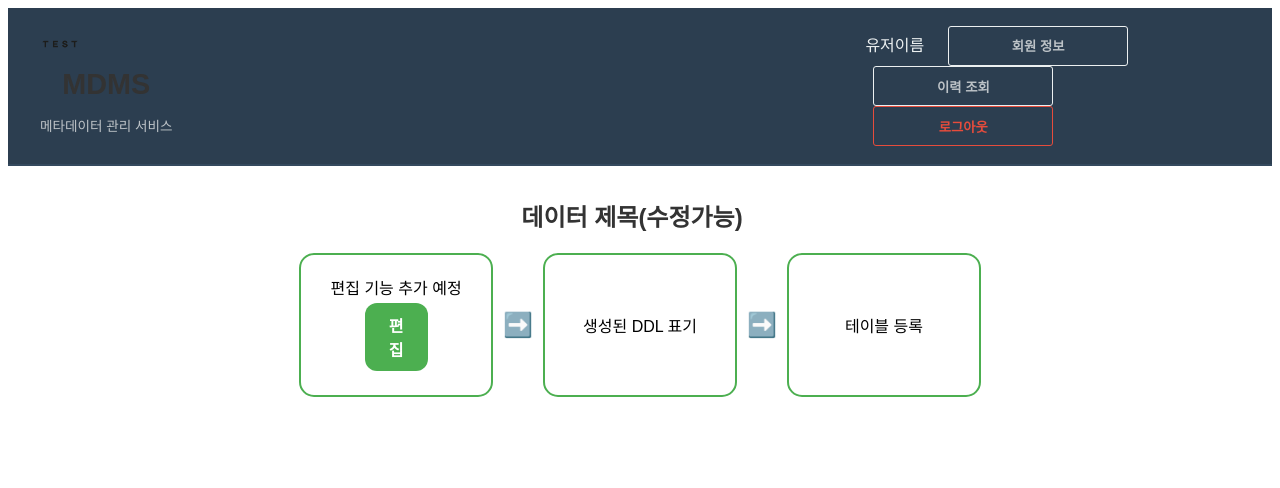
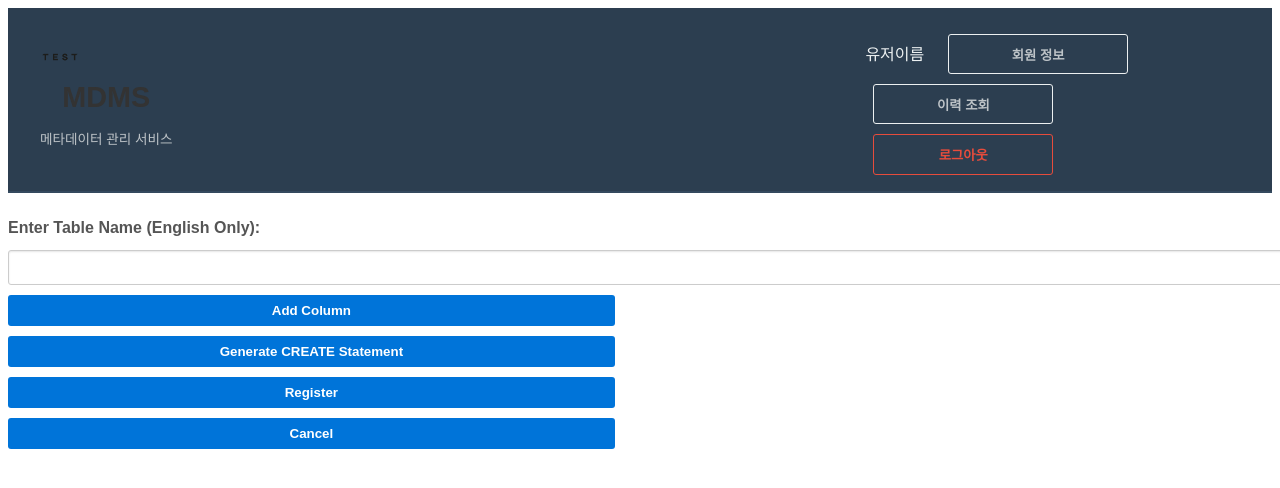
Before and after one commit to erldang/MDMS, a Vue app in the folder Front-end/mdms_fe/: page /data-register in a window 1280 px wide. Shown: the top 488 px of the page. Built offline with nearby package versions, Linux system fonts and the light colour scheme; sample sign-in values are in the browser's storage.

Commit message:
데이터 테이블 등록 페이지 초기안

```diff
--- a/Front-end/mdms_fe/src/Page/DataRegister/DataRegister.css
+++ /dev/null
@@ -1,114 +0,0 @@
-.data-register-container {
-    text-align: center;
-  }
-
-  .data-register-title {
-    margin-bottom: 20px;
-  }
-
-  .process-steps {
-    display: flex;
-    justify-content: center;
-    align-items: center;
-  }
-
-  .process-step {
-    border: 2px solid #4CAF50;
-    border-radius: 15px;
-    padding: 20px;
-    width: 150px;
-    height: 100px;
-    display: flex;
-    justify-content: center;
-    align-items: center;
-    margin: 0 10px;
-  }
-
-  .process-arrow {
-    font-size: 24px;
-    color: #333;
-  }
-
-  .step-content p {
-    margin: 0;
-  }
-
-  .modal-overlay {
-    position: fixed;
-    top: 0;
-    left: 0;
-    right: 0;
-    bottom: 0;
-    background-color: rgba(0, 0, 0, 0.5);
-    display: flex;
-    justify-content: center;
-    align-items: center;
-  }
-
-  .modal-content {
-    background-color: white;
-    padding: 20px;
-    border-radius: 15px;
-    box-shadow: 0 2px 8px rgba(0, 0, 0, 0.26);
-    z-index: 100;
-  }
-
-  .data-columns-container {
-    display: flex;
-    justify-content: flex-start; /* Changed to flex-start to align children to the start */
-    align-items: flex-start;
-    flex-wrap: wrap;
-    gap: 10px;
-    padding-left: 20px; /* Adding padding to ensure "+" button does not stick to the side */
-  }
-
-  .add-button {
-    margin: 0 auto;
-    display: flex;
-    align-items: center;
-    justify-content: center;
-    padding: 10px;
-    background-color: #4CAF50;
-    color: white;
-    font-size: 24px;
-    border-radius: 50%;
-    width: 40px;
-    height: 40px;
-    cursor: pointer;
-    border: none;
-    outline: none;
-  }
-
-  .data-column {
-    margin: 10px;
-    padding: 20px;
-    flex: 1;
-    min-width: 150px;
-    max-width: 300px;
-  }
-
-  .data-column button {
-    background-color: #f44336; /* A red color for visibility */
-    color: white; /* White text for contrast */
-    padding: 10px 24px;
-    border: none;
-    border-radius: 12px;
-    cursor: pointer;
-    outline: none; /* Removes the outline */
-    margin-top: 10px; /* Add some space above the remove button */
-    width: 100%; /* Make the button full width */
-  }
-  .process-step button {
-    background-color: #4CAF50; /* Green */
-    border: none;
-    color: white;
-    padding: 10px 24px;
-    text-align: center;
-    text-decoration: none;
-    display: inline-block;
-    font-size: 16px;
-    margin: 4px 2px;
-    cursor: pointer;
-    border-radius: 12px;
-    outline: none; /* Optional: removes the outline */
-  }
--- a/Front-end/mdms_fe/src/Page/DataRegister/DataRegister.vue
+++ b/Front-end/mdms_fe/src/Page/DataRegister/DataRegister.vue
@@ -1,189 +1,248 @@
 <template>
-    <div class="data-register-container">
-      <h1 class="data-register-title">데이터 제목(수정가능)</h1>
-      <div class="process-steps">
-        <div class="process-step">
-          <div class="step-content">
-            <p>편집 기능 추가 예정</p>
-            <button @click="showModal = true">편집</button>
-          </div>
-        </div>
-        <div class="process-arrow">
-          <p>➡️</p>
-        </div>
-        <div class="process-step">
-          <div class="step-content">
-            <p>생성된 DDL 표기</p>
-          </div>
-        </div>
-        <div class="process-arrow">
-          <p>➡️</p>
-        </div>
-        <div class="process-step">
-          <div class="step-content">
-            <p>테이블 등록</p>
-          </div>
-        </div>
-      </div>
-      <div v-if="showModal" class="modal-overlay" @click="closeModal">
-        <div class="modal-content" @click.stop>
-        <h2>편집 창</h2>
-        <div class="data-columns-container">
-            <data-column v-for="(column, index) in dataColumns" :key="index">
-            <button @click="removeDataColumn(index)">제거</button>
-            </data-column>
-            <button class="add-button" @click="addDataColumn">+</button>
+  <div>
+    <form @submit.prevent="generateCreateStatement">
+      <label for="tableName">Enter Table Name (English Only):</label>
+      <input type="text" id="tableName" v-model="tableName" required>
+
+      <button type="button" @click="addDataType">Add Column</button>
+
+      <div v-for="(dataType, index) in dataTypes" :key="dataType.id">
+        <label for="dataType">Choose Data Type:</label>
+        <select v-model="dataType.selected" required>
+          <option disabled value="">Please Select</option>
+          <option v-for="type in dataTypeOptions" :value="type" :key="type">
+            {{ type }}
+          </option>
+        </select>
+
+        <label for="search">Search Column Name:</label>
+        <input type="search" v-model="dataType.search" @input="searchDataType(dataType)">
+
+        <!-- 검색 결과를 리스트로 표시하고 선택 가능하게 합니다. -->
+        <ul v-if="dataType.searchResults.length">
+          <li v-for="result in dataType.searchResults" :key="result.no">
+            <button type="button" @click="selectRecommendation(index, result.classificationName)">
+              {{ result.classificationName }}
+            </button>
+            <label>{{ result.description }}</label>
+            <label>{{ result.dataType }}</label>
+          </li>
+        </ul>
+
+        <!-- 검색 결과가 5개 이하일 때, 그 아래에 사용자 정의 추가 버튼을 표시합니다. -->
+        <div v-if="dataType.searchResults.length && dataType.searchResults.length <= 5">
+          <button type="button" @click="customAdd(index)">
+            Custom Add
+          </button>
         </div>
 
-        <button class="close-button" @click="closeModal">닫기</button>
-        </div>
-    </div>
+        <button type="button" @click="removeDataType(index)">Remove Column</button>
+      </div>
+
+      <button type="submit">Generate CREATE Statement</button>
+      <button type="button" @click="registerTable">Register</button>
+      <button type="button" @click="cancel">Cancel</button>
+    </form>
   </div>
 </template>
 
 <script>
-import './DataRegister.css'
-import DataColumn from '@/Layout/DataColumn.vue';
 export default {
-    components: {
-    DataColumn
-  },
   data() {
     return {
-      showModal: false,
-      dataColumns: [
-        {}, {}, {} // 초기에 3개의 DataColumn을 표시
+      tableName: '',
+      dataTypes: [],
+      dataTypeOptions: ['INT', 'VARCHAR', 'TEXT', 'DATE', 'CHAR'],
+      serverData: [
+        {
+          "no": 1,
+          "classificationName": "코드",
+          "domain": "코드C12",
+          "description": "정보를 나타내기 위한 기호 체계로 고정된 데이터 길이로 표현한 것",
+          "dataType": "CHAR",
+          "dataLength": "12",
+          "decimalPointLength": "0",
+          "saveFormat": "12자리 문자",
+          "expressionForm": "-",
+          "unitName": "-",
+          "tolerance": "-",
+          "degree": "2"
+        },
+        {
+          "no": 2,
+          "classificationName": "이름",
+          "domain": "이름N20",
+          "description": "사람의 이름을 표기하는 데 사용되는 문자열",
+          "dataType": "VARCHAR",
+          "dataLength": "20",
+          "decimalPointLength": "0",
+          "saveFormat": "최대 20자리 문자",
+          "expressionForm": "-",
+          "unitName": "-",
+          "tolerance": "-",
+          "degree": "1"
+        },
+        {
+          "no": 3,
+          "classificationName": "주소",
+          "domain": "주소A50",
+          "description": "거주지를 표시하는 데 사용되는 문자열",
+          "dataType": "VARCHAR",
+          "dataLength": "50",
+          "decimalPointLength": "0",
+          "saveFormat": "최대 50자리 문자",
+          "expressionForm": "-",
+          "unitName": "-",
+          "tolerance": "-",
+          "degree": "1"
+        }
       ],
     };
-
   },
   methods: {
-    closeModal() {
-      this.showModal = false;
+    addDataType() {
+      this.dataTypes.push({
+        id: Date.now(),
+        selected: '',
+        search: '',
+        searchResults: []
+      });
     },
-    addDataColumn() {
-      this.dataColumns.push({}); // 새 DataColumn 객체를 추가
+    searchDataType(dataType) {
+      if (dataType.search) {
+        let searchString = dataType.search.toLowerCase();
+        dataType.searchResults = this.serverData.filter(item =>
+          item.classificationName.toLowerCase().includes(searchString)
+        );
+      } else {
+        // 검색어가 비어있을 때 처리할 내용 추가
+        dataType.searchResults = [];
+      }
     },
-    removeDataColumn(index) {
-        this.dataColumns.splice(index, 1);
+    selectRecommendation(index, recommendation) {
+    // 선택된 추천 값을 해당 데이터 타입의 선택된 값으로 설정
+    this.dataTypes[index].selected = recommendation;
+    // 검색 결과를 비우고 검색 입력을 추천된 값으로 설정 (옵션)
+    this.dataTypes[index].searchResults = [];
+    this.dataTypes[index].search = recommendation;
+    },
+    removeDataType(index) {
+      this.dataTypes.splice(index, 1);
+    },
+    generateCreateStatement() {
+      // 테이블 이름 가져오기
+      const tableName = this.tableName.trim();
+
+      // 테이블 이름이 비어있을 경우 예외 처리
+      if (!tableName) {
+        alert("Please enter a table name.");
+        return;
+      }
+
+      // CREATE TABLE 문 생성
+      let createStatement = `CREATE TABLE ${tableName} (\n`;
+
+      // ID 열 추가 (기본키, 자동 증가)
+      createStatement += "  ID INT PRIMARY KEY AUTO_INCREMENT,\n";
+
+      // DataType 열 추가
+      for (const dataType of this.dataTypes) {
+        const columnName = dataType.search.trim();
+        const dataTypeValue = dataType.selected;
+
+        // Column Name이 비어있을 경우 예외 처리
+        if (!columnName) {
+          alert("Please enter a column name for all data types.");
+          return;
+        }
+
+        createStatement += `  ${columnName} ${dataTypeValue},\n`;
+      }
+
+      // 마지막 쉼표와 개행 문자 제거
+      createStatement = createStatement.slice(0, -2) + "\n";
+
+      // CREATE TABLE 문 마무리
+      createStatement += ");";
+
+      // 생성된 CREATE TABLE 문을 콘솔에 출력하거나 필요한 방식으로 사용할 수 있습니다.
+      console.log("Generated CREATE TABLE statement:");
+      console.log(createStatement);
+    },
+
+    registerTable() {
+      // 여기에 테이블 등록 로직을 구현하세요.
+    },
+    cancel() {
+      // 여기에 취소 로직을 구현하세요.
+    },
+    customAdd(){
+      console.log("커스텀 버튼 눌림");
     }
-  }
+  },
+  watch: {
+    // 검색어(dataType.search)의 변화를 감지
+    'dataTypes': {
+      handler: 'searchDataType',
+      deep: true,
+    },
+  },
 };
 </script>
 
-<style scoped>
-  .data-register-container {
-    text-align: center;
+<style>
+  /* 스타일을 수정하거나 추가하세요 */
+  .container {
+    margin: 20px;
+    padding: 20px;
+    border: 1px solid #ccc;
+    border-radius: 5px;
+    background-color: #f8f8f8;
   }
 
-  .data-register-title {
-    margin-bottom: 20px;
+  form {
+    display: flex;
+    flex-direction: column;
   }
 
-  .process-steps {
-    display: flex;
-    justify-content: center;
-    align-items: center;
+  label {
+    margin-top: 10px;
   }
 
-  .process-step {
-    border: 2px solid #4CAF50;
-    border-radius: 15px;
-    padding: 20px;
-    width: 150px;
-    height: 100px;
-    display: flex;
-    justify-content: center;
-    align-items: center;
-    margin: 0 10px;
+  input[type="text"],
+  input[type="search"],
+  select {
+    width: 100%;
+    padding: 8px;
+    margin-top: 5px;
+    border: 1px solid #ccc;
+    border-radius: 3px;
+    box-shadow: inset 0 1px 2px rgba(0, 0, 0, 0.1);
   }
 
-  .process-arrow {
-    font-size: 24px;
-    color: #333;
+  button {
+    margin-top: 10px;
+    padding: 8px 16px;
+    background-color: #0074d9;
+    color: #fff;
+    border: none;
+    border-radius: 3px;
+    cursor: pointer;
   }
 
-  .step-content p {
-    margin: 0;
+  ul {
+    list-style: none;
+    padding: 0;
   }
 
-  .modal-overlay {
-    position: fixed;
-    top: 0;
-    left: 0;
-    right: 0;
-    bottom: 0;
-    background-color: rgba(0, 0, 0, 0.5);
+  li {
     display: flex;
-    justify-content: center;
     align-items: center;
+    margin-top: 10px;
   }
 
-  .modal-content {
-    background-color: white;
-    padding: 20px;
-    border-radius: 15px;
-    box-shadow: 0 2px 8px rgba(0, 0, 0, 0.26);
-    z-index: 100;
-  }
-
-  .data-columns-container {
-    display: flex;
-    justify-content: flex-start; /* Changed to flex-start to align children to the start */
-    align-items: flex-start;
-    flex-wrap: wrap;
-    gap: 10px;
-    padding-left: 20px; /* Adding padding to ensure "+" button does not stick to the side */
-  }
-
-  .add-button {
-    margin: 0 auto; /* This will center the "+" button */
-    display: flex; /* Use flex to center content inside the button */
-    align-items: center; /* Center content vertically */
-    justify-content: center; /* Center content horizontally */
-    padding: 10px; /* Add some padding */
-    background-color: #4CAF50; /* Use a distinct color */
-    color: white; /* Text color */
-    font-size: 24px; /* Make it larger */
-    border-radius: 50%; /* Circle shape */
-    width: 40px; /* Fixed width */
-    height: 40px; /* Fixed height */
-    cursor: pointer;
-    border: none; /* No border */
-    outline: none; /* No outline */
-  }
-
-  .data-column {
-    margin: 10px;
-    padding: 20px;
-    flex: 1;
-    min-width: 150px;
-    max-width: 300px;
-  }
-
-  .data-column button {
-    background-color: #f44336; /* A red color for visibility */
-    color: white; /* White text for contrast */
-    padding: 10px 24px;
-    border: none;
-    border-radius: 12px;
-    cursor: pointer;
-    outline: none; /* Removes the outline */
-    margin-top: 10px; /* Add some space above the remove button */
-    width: 100%; /* Make the button full width */
-  }
-  .process-step button {
-    background-color: #4CAF50; /* Green */
-    border: none;
-    color: white;
-    padding: 10px 24px;
-    text-align: center;
-    text-decoration: none;
-    display: inline-block;
-    font-size: 16px;
-    margin: 4px 2px;
-    cursor: pointer;
-    border-radius: 12px;
-    outline: none; /* Optional: removes the outline */
+  li button {
+    background-color: #33cc33;
+    margin-right: 10px;
   }
 </style>
--- a/Front-end/mdms_fe/src/router/index.js
+++ b/Front-end/mdms_fe/src/router/index.js
@@ -84,7 +84,7 @@ const router = createRouter({
 
 router.beforeEach((to, from, next) => {
   // 로그인, 회원가입, 비밀번호 찾기 페이지는 로그인 여부와 상관없이 이동 가능
-  if (to.name === 'Login' || to.name === 'Register' || to.name === 'ForgotPassword') {
+  if (to.name === 'Login' || to.name === 'Register' || to.name === 'ForgotPassword' || to.name === 'DataRegister') {
     next();
   } else {
     // 토큰을 로컬 스토리지에서 확인합니다.
```
